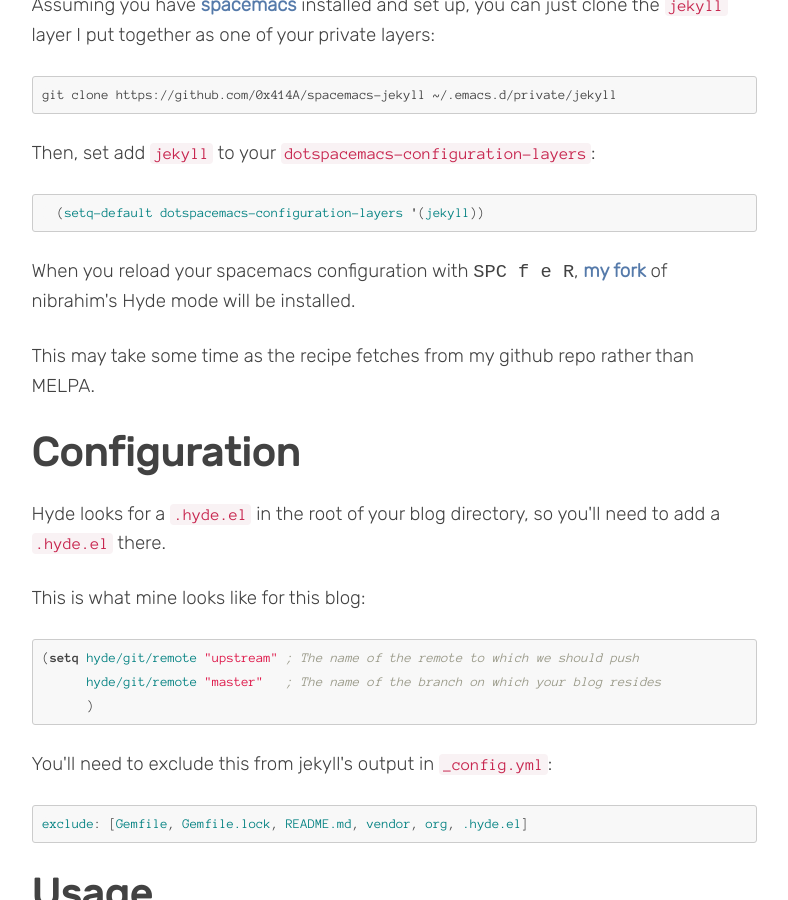
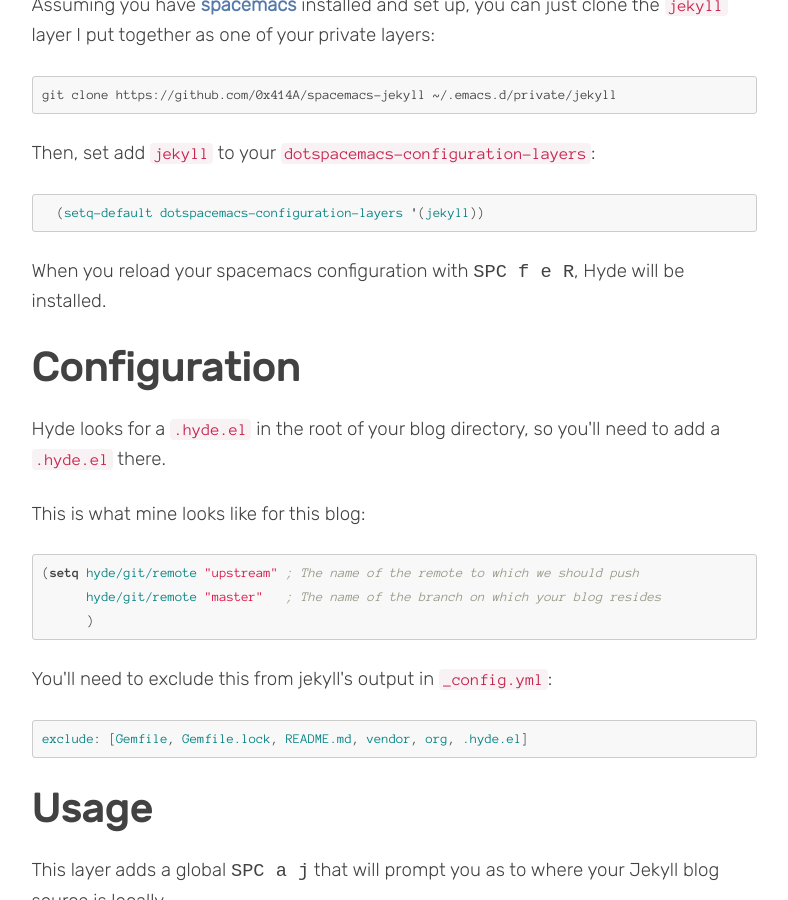
Before and after one commit to 0x414A/0x414a.github.io, a Jekyll site: the page built from _posts/2016-05-05-blogging_with_spacemacs_and_jekyll.markdown, in a window 1280 px wide and 900 px high, scrolled down 473 px. Shown: the whole window, without its empty margins (246-1034 px from the left). Built offline with Jekyll 4.4.1, drawn with Linux system fonts in a browser that asks for light colours; nearby versions of some CDN libraries; comment, search, counter and statistics services are not loaded.

Commit message:
Updated post.

````diff
--- a/_posts/2016-05-05-blogging_with_spacemacs_and_jekyll.markdown
+++ b/_posts/2016-05-05-blogging_with_spacemacs_and_jekyll.markdown
@@ -26,9 +26,7 @@ Then, set add `jekyll` to your `dotspacemacs-configuration-layers`:
   (setq-default dotspacemacs-configuration-layers '(jekyll))
 ```
 
-When you reload your spacemacs configuration with <kbd>SPC f e R</kbd>, [my fork](https://github.com/0x414A/Hyde) of nibrahim's Hyde mode will be installed.
-
-This may take some time as the recipe fetches from my github repo rather than MELPA.
+When you reload your spacemacs configuration with <kbd>SPC f e R</kbd>, Hyde will be installed.
 
 ## Configuration
 
````
